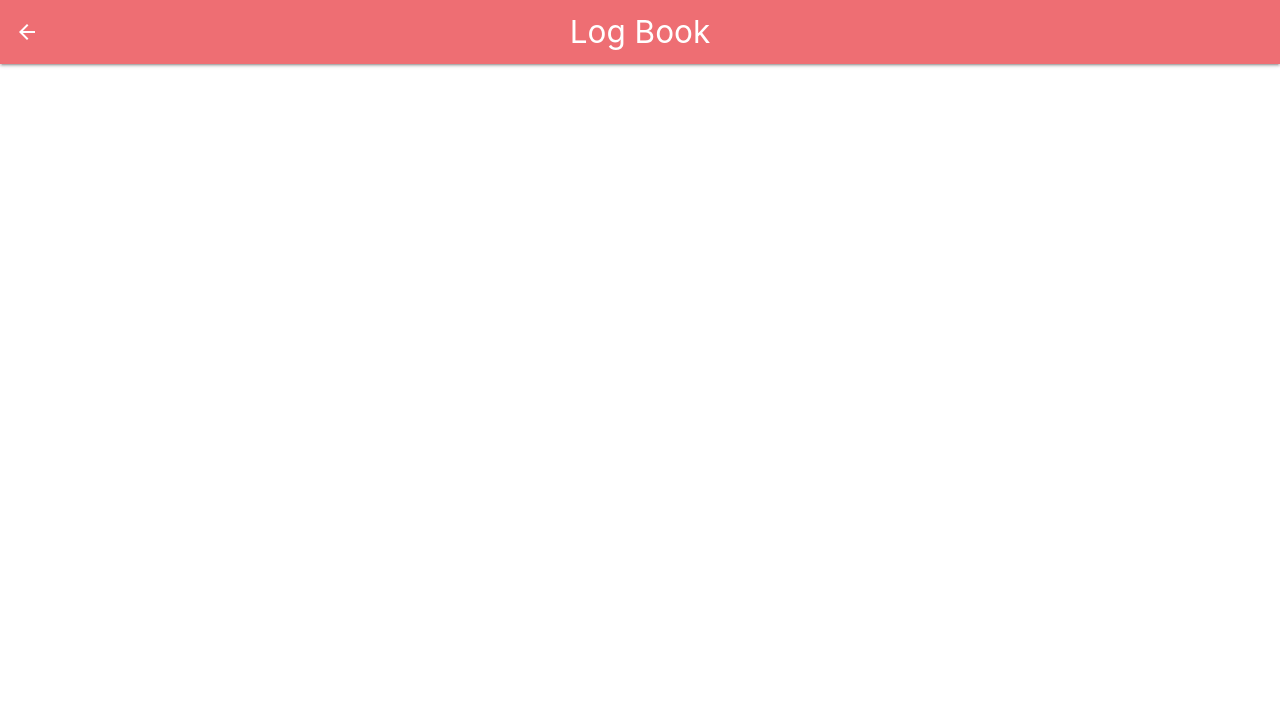
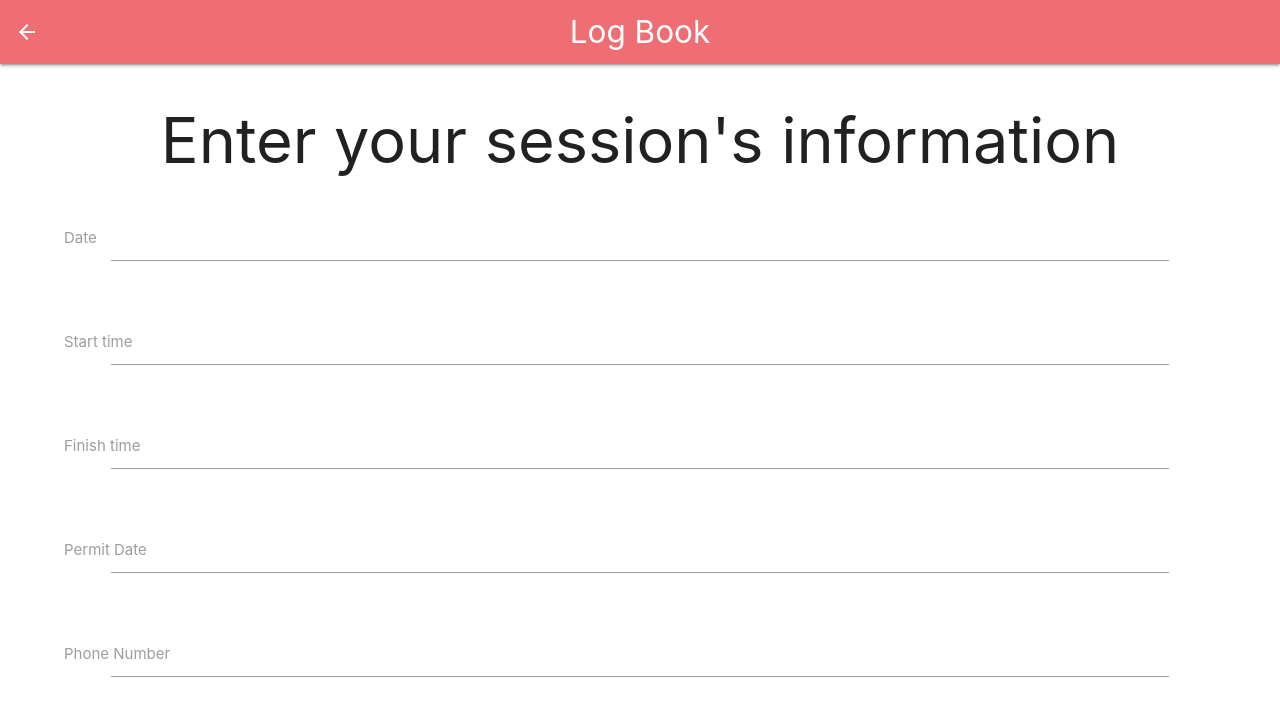
Before and after one commit to Tellarra/LogbookApp, a plain HTML site: page html/drivingLog.html in a window 1280 px wide. Drawn offline with nearby package versions, Linux system fonts and the light colour scheme.

Commit message:
Adding content to logBook
Adding content to logBook

```diff
--- a/html/drivingLog.html
+++ b/html/drivingLog.html
@@ -12,7 +12,18 @@
 <script src="http://code.jquery.com/jquery-1.11.1.min.js"></script>
 <script src="https://ajax.googleapis.com/ajax/libs/jquery/1.12.4/jquery.min.js"></script>
 <script type="text/javascript" src="../js/materialize.min.js"></script>
-
+<script>
+$(document).ready(function(){
+	//NavBar
+    $('.sidenav').sidenav();
+	//Floating button +
+	// $('.fixed-action-btn').floatingActionButton();
+	//Date picker
+	$('.datepicker').datepicker();
+	//Time Picker
+	$('.timepicker').timepicker();
+});
+</script>
 <title>LogBook</title>
 </head>
 
@@ -27,6 +38,41 @@
       </ul>
     </div>
   </nav>
-</div>
+ <h1 align="center">Enter your session's information</h1>
+<div class="row">
+	<form class="col s12">
+			  <div class="row">
+				<div class="input-field col s12">
+				  <input id="txtDate" type="text" class="datepicker">
+				  <label for="txtDate">Date</label>
+				</div>
+			  </div>
+			  <div class="row">
+				<div class="input-field col s12">
+				  <input id="txtStartTime" type="text" class="timepicker">
+				  <label for="txtStartTime">Start time</label>
+				</div>
+			  </div>
+			  <div class="row">
+				<div class="input-field col s12">
+				  <input id="txtFinishTime" type="text" class="timepicker">
+				  <label for="txtFinishTime">Finish time</label>
+				</div>
+			  </div>
+			  <div class="row">
+				<div class="input-field col s12">
+				  <input id="txtPermitDate" type="text" class="datepicker">
+				  <label for="txtPermitDate">Permit Date</label>
+				</div>
+			  </div>
+			  <div class="row">
+				<div class="input-field col s12">
+				  <input id="telNo" type="tel" class="validate">
+				  <label for="telNo">Phone Number</label>
+				</div>
+				</div>
+			</form>
+		</div>
+	</div>
 </body>
 </html>
```
Also changed, not shown: html/profile.html (+2 -2 lines).
